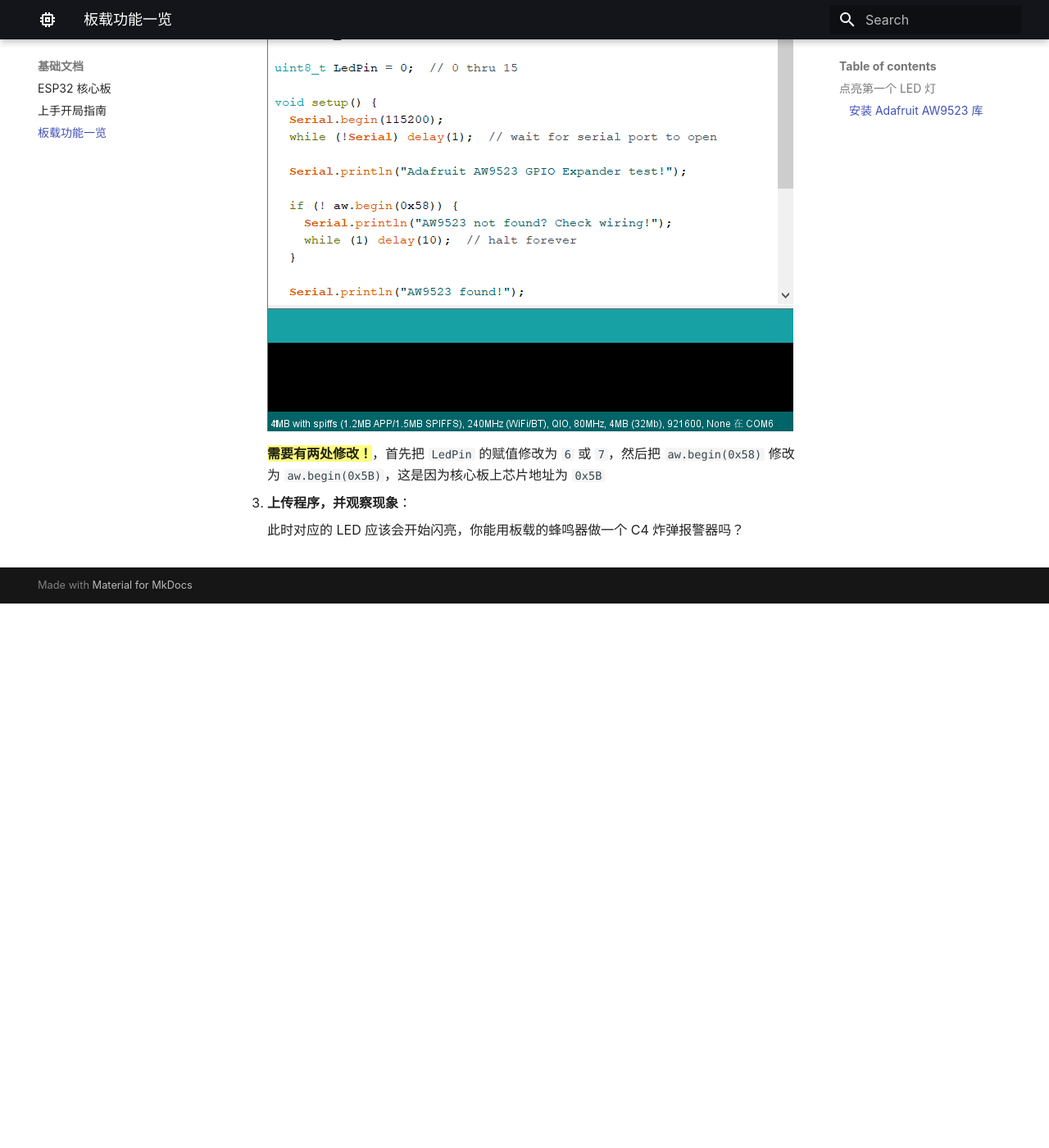
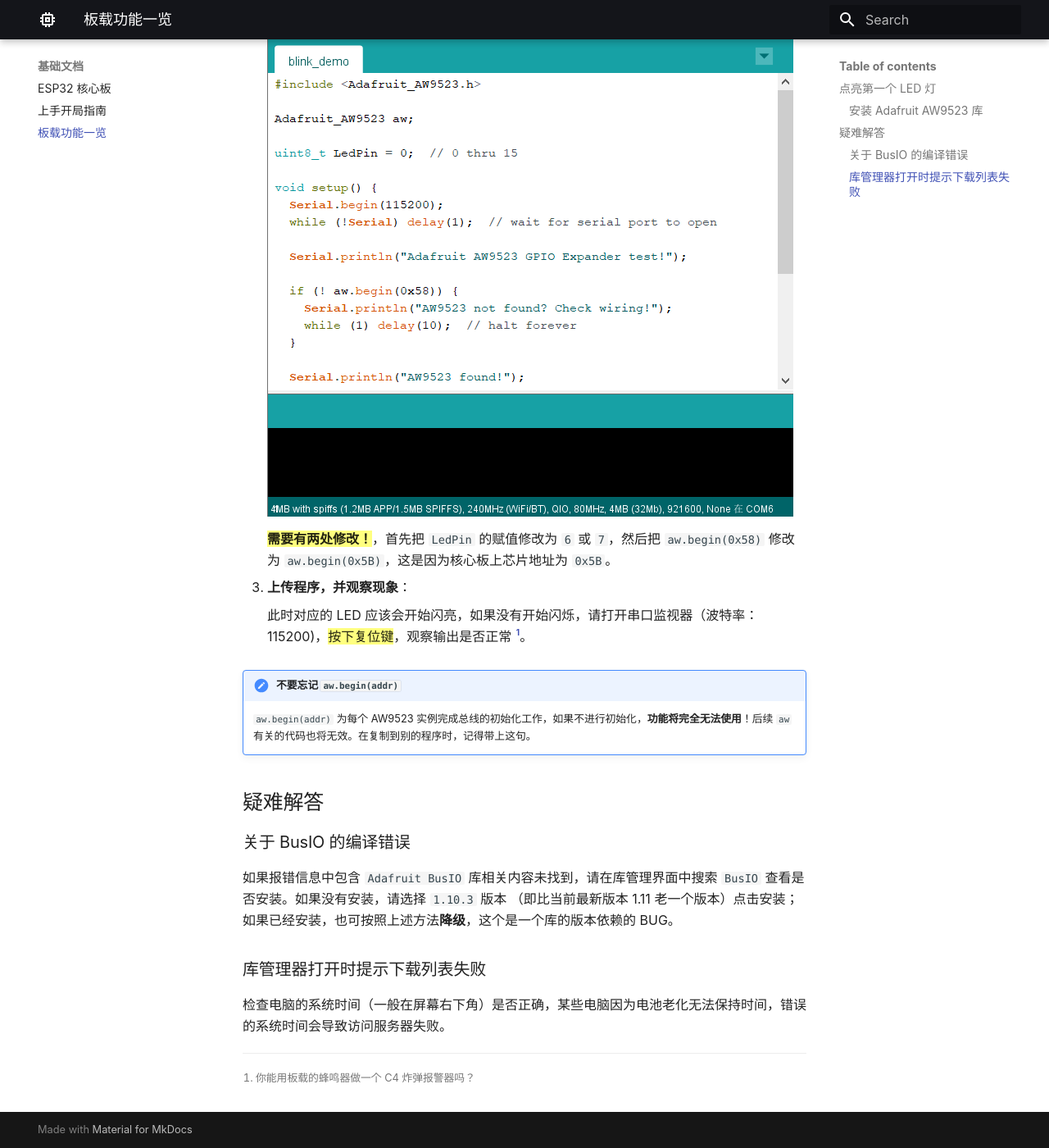
Before and after one commit to BUAA-BTED/docs, an MkDocs documentation site: the page built from docs/basic/get-started.md, in a window 1280 px wide and 1400 px high, scrolled down 2476 px. Shown: the whole window at 82% size. Built offline with MkDocs 1.6.1 and Material for MkDocs 9.7.7, drawn with Linux system fonts in a browser that asks for light colours; comment, search, counter and statistics services are not loaded; before the commit the page ends 3212 px from its top, so only the background shows below that; some of the changed text lies outside the part shown.

Commit message:
根据第七周课程中出现的问题丰富了文档

```diff
--- a/docs/basic/get-started.md
+++ b/docs/basic/get-started.md
@@ -14,6 +14,10 @@ AW9523 芯片通过 I2C 总线和 ESP32 连接，共提供 8 个 IO 口，标记
 
 与外围芯片打交道，需要“驱动”，Arduino 开源社区已经为我们准备好了 AW9523 芯片的驱动，并且提供了一套**与 Arduino 完全相符的函数接口**。
 
+!!! hint "如果出错了？"
+
+    如果出错，请翻看本页底部的”疑难解答“章节。
+
 ### 安装 Adafruit AW9523 库
 我们可以借助 Arduino IDE 自带的库管理工具来安装。
 
@@ -21,14 +25,30 @@ AW9523 芯片通过 I2C 总线和 ESP32 连接，共提供 8 个 IO 口，标记
 
     ![IMG](./assets/install-aw9523-lib.png)
 
-    点击安装，在弹出来的界面点击 `Install All`
+    点击安装，在弹出来的界面点击 `Install All`。
 
 2. **打开 AW9523 自带例程**：依次点选 `文件`-`示例`-滚动到最下面-`Adafruit AW9523`-`blink_demo`
 
     ![IMG](./assets/aw9523-blink-demo.png)
 
-    ==**需要有两处修改！**==，首先把 `LedPin` 的赋值修改为 `6` 或 `7`，然后把 `aw.begin(0x58)` 修改为 `aw.begin(0x5B)`，这是因为核心板上芯片地址为 `0x5B`
+    ==**需要有两处修改！**==，首先把 `LedPin` 的赋值修改为 `6` 或 `7`，然后把 `aw.begin(0x58)` 修改为 `aw.begin(0x5B)`，这是因为核心板上芯片地址为 `0x5B`。
 
 3. **上传程序，并观察现象**：
 
-    此时对应的 LED 应该会开始闪亮，你能用板载的蜂鸣器做一个 C4 炸弹报警器吗？
+    此时对应的 LED 应该会开始闪亮，如果没有开始闪烁，请打开串口监视器（波特率：115200)，==按下复位键==，观察输出是否正常 [^1]。
+
+!!! Hint "不要忘记 `aw.begin(addr)`"
+
+    `aw.begin(addr)` 为每个 AW9523 实例完成总线的初始化工作，如果不进行初始化，**功能将完全无法使用**！后续 `aw` 有关的代码也将无效。在复制到别的程序时，记得带上这句。
+
+[^1]: 你能用板载的蜂鸣器做一个 C4 炸弹报警器吗？
+
+## 疑难解答
+
+### 关于 BusIO 的编译错误
+
+如果报错信息中包含 `Adafruit BusIO` 库相关内容未找到，请在库管理界面中搜索 `BusIO` 查看是否安装。如果没有安装，请选择 `1.10.3` 版本 （即比当前最新版本 1.11 老一个版本）点击安装；如果已经安装，也可按照上述方法**降级**，这个是一个库的版本依赖的 BUG。
+
+### 库管理器打开时提示下载列表失败
+
+检查电脑的系统时间（一般在屏幕右下角）是否正确，某些电脑因为电池老化无法保持时间，错误的系统时间会导致访问服务器失败。
```
Also changed, not shown: docs/basic/install.md (+15 -7 lines).
